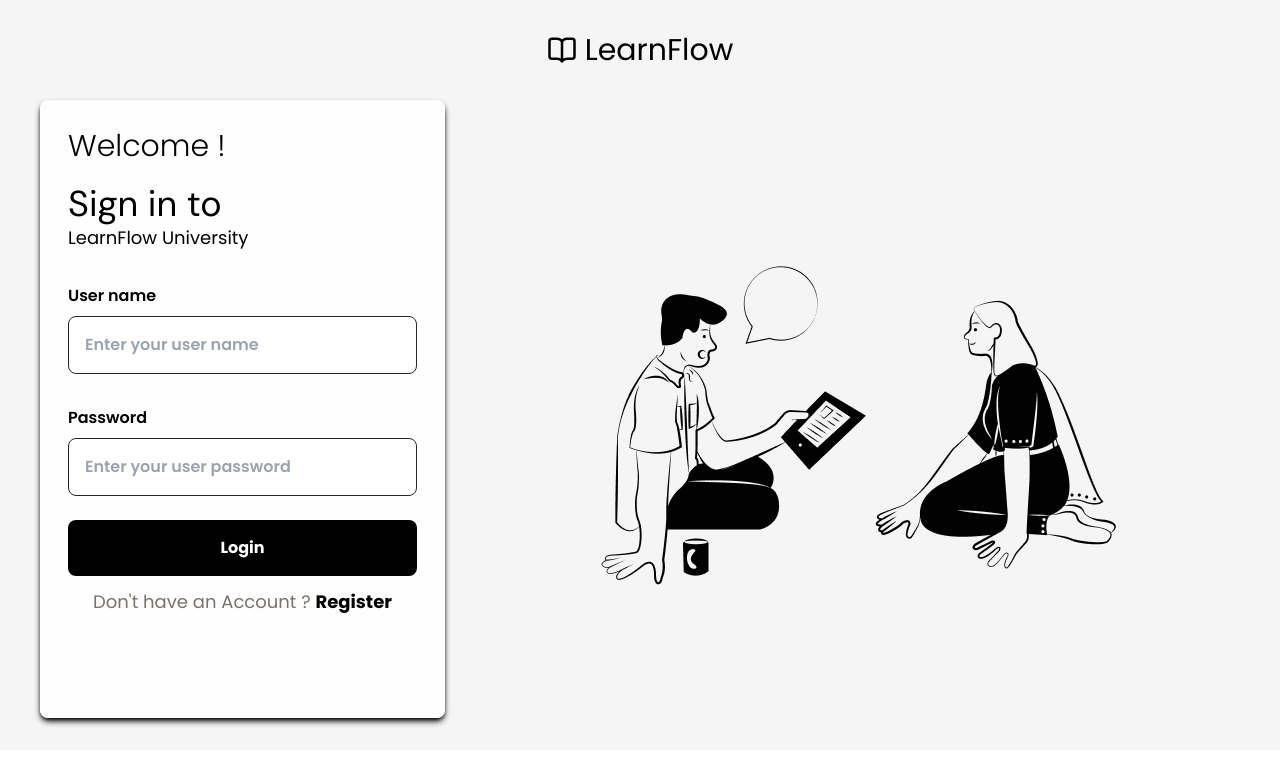
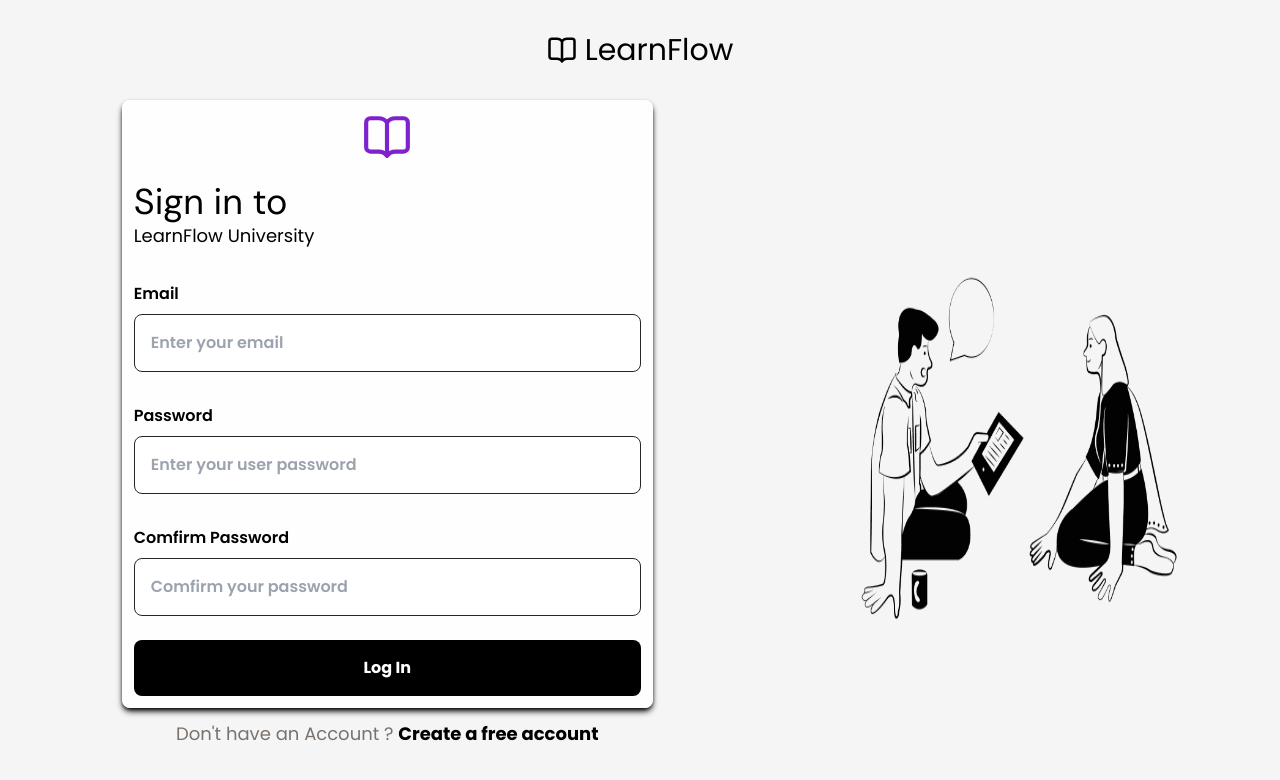
Before and after one commit to Juztice2/LEARNFLOW-MANAGEMENT-SYSTEM, a React (Vite) app: page /signin in a window 1280 px wide. Shown: the top 780 px of the page. Built offline with nearby package versions, Linux system fonts and the light colour scheme.

Commit message:
make the signin & signup feuture

```diff
--- a/package.json
+++ b/package.json
@@ -10,6 +10,7 @@
     "preview": "vite preview"
   },
   "dependencies": {
+    "firebase": "^12.15.0",
     "lucide-react": "^1.21.0",
     "react": "^19.2.6",
     "react-dom": "^19.2.6",
--- a/src/components/App.jsx
+++ b/src/components/App.jsx
@@ -1,5 +1,5 @@
 import React from "react"
-import { BrowserRouter, Routes, Route } from "react-router-dom";
+import { BrowserRouter, Routes, Route, Link } from "react-router-dom";
 import Home from "./home"
 import Signup from "./signup";
 import Signin from "./signin";
--- a/src/components/signin.jsx
+++ b/src/components/signin.jsx
@@ -1,35 +1,75 @@
 import { Link, NavLink } from "react-router-dom";
+import {auth} from "../firebase.js"
+import { signInWithEmailAndPassword } from "firebase/auth";
 import smallteam from "../assets/assets_learn_flow/small-team.png"
 import { BookOpen } from "lucide-react";
-export default function Signin(){
+import { useState } from "react";
+
+ function Signin (){
+
+   const [user, setUser] = useState("");
+  const [email, setEmail] = useState("");
+  const [password, setPassword] = useState("");
+  const [msg, setMsg] = useState("");
+  const [loading, setLoading] = useState("");
+
+ const handleSubmit = async (e) => {
+  e.preventDefault();
+  setLoading(true);
+  setMsg('');
+  try{
+    await signInWithEmailAndPassword(auth, email, password);
+    setMsg('Login successful! You are now signed login')
+  }catch (err){
+setMsg('err.message');
+  }finally {
+    setLoading(false)
+  }
+ }
   return(
    <div className="overflow-hidden bg-[#F5F5F5]">
        <div className="flex gap-2 justify-self-center items-center mt-8 mb-8">
     <BookOpen size={30} />
    <Link to="/" className="font-poppins text-3xl   hover:text-slate-400 cursor-pointer active:text-slate-50">LearnFlow</Link>
    </div>
-   <div className=" md:flex px-10">
-    <form className="bg-white/95 rounded-lg p-7 shadow-md shadow-black justify-self-center w-[70%] mb-8 lg:w-[80%]">
-   <h2 className="text-3xl font-poppins font-light">Welcome !</h2>
+   <div className="m-2 md:flex">
+    <div className=" mb-8 lg:w-[70%]">
+    <form onSubmit={handleSubmit} className="bg-white/95 rounded-lg p-3  shadow-md shadow-black justify-self-center w-[70%]">
+   <h2 className=" font-poppins text-purple-700 justify-self-center">< BookOpen size={50}/></h2>
    <h3 className="text-4xl font-dm  mt-5  ">Sign in to</h3>
      <p className="text-lg font-poppins">LearnFlow University</p>
 
    <div className="mt-8 grid gap-2 font-poppins font-semibold">
+   <label for="email">Email</label>
+   <input placeholder="Enter your email" id="email" type="email" value={email} onChange={(e)=> setEmail(e.target.value)}
+    required
+    className="border border-neutral-800 p-4 rounded-lg"></input>
+   </div>
+
+   {/*<div className="mt-8 grid gap-2 font-poppins font-semibold">
    <label for="name">User name</label>
-   <input placeholder="Enter your user name" id="name"  className="border border-neutral-800 p-4 rounded-lg"></input>
+   <input placeholder="Enter your user name" id="name" type="text" value={user} onChange={(e)=> setUser(e.target.value)} required   className="border border-neutral-800 p-4 rounded-lg"></input>
+   </div>*/}
+
+   <div className="mt-8 grid gap-2 font-poppins font-semibold">
+   <label for="password">Password</label>
+   <input placeholder="Enter your user password" id="password" type="password"  value={password} onChange={(e)=> setPassword(e.target.value)} required  className="border border-neutral-800 p-4 rounded-lg"></input>
    </div>
 
    <div className="mt-8 grid gap-2 font-poppins font-semibold">
-   <label for="password">Password</label>
-   <input placeholder="Enter your user password" id="password" className="border border-neutral-800 p-4 rounded-lg"></input>
+   <label for="comfirm-password">Comfirm Password</label>
+   <input placeholder="Comfirm your password" id="comfirm-password" className="border border-neutral-800 p-4 rounded-lg"></input>
    </div>
-   <div>
-   </div>
-   <button className="bg-black text-white p-4 w-full mt-6 rounded-lg font-bold font-poppins hover:bg-slate-400 active:bg-white">Login</button>
-    <p className=" font-poppins justify-self-center mt-3 mb-4 text-lg text-stone-500 ">Don't have an Account ? <Link to="/signup" className="text-black font-bold hover:cursor-pointer">Register</Link></p>
+   <button disabled={loading} type="submit" className="bg-black text-white p-4 w-full mt-6 rounded-lg font-bold font-poppins hover:bg-slate-400 active:bg-white">
+    {loading ? "..." : 'Log In'}
+    </button>
    </form>
-    <img src={smallteam} className="hidden md:block"/>
+   {msg && <p className="font-poppins p-2 bg-green-400 text-white mt-3 justify-self-center rounded-md">{msg}</p>}
+    <p className=" font-poppins justify-self-center mt-3 mb-4 text-lg text-stone-500 ">Don't have an Account ? <Link to="/signup" className="text-black font-bold hover:cursor-pointer">Create a free account</Link></p>
+    </div>
+   <img src={smallteam} className="hidden md:block w-[40%]"/>
    </div>
    </div>
   )
 }
+export default Signin
--- a/src/components/signup.jsx
+++ b/src/components/signup.jsx
@@ -1,43 +1,75 @@
 import { Link, NavLink } from "react-router-dom";
+import {auth} from "../firebase.js"
+import { createUserWithEmailAndPassword } from "firebase/auth";
 import smallteam from "../assets/assets_learn_flow/small-team.png"
 import { BookOpen } from "lucide-react";
-export default function Signup (){
+import { useState } from "react";
+
+ function Signup (){
+
+   const [user, setUser] = useState("");
+  const [email, setEmail] = useState("");
+  const [password, setPassword] = useState("");
+  const [msg, setMsg] = useState("");
+  const [loading, setLoading] = useState("");
+
+ const handleSubmit = async (e) => {
+  e.preventDefault();
+  setLoading(true);
+  setMsg('');
+  try{
+    await createUserWithEmailAndPassword(auth, email, password);
+    setMsg('Account created! You are now signed up')
+  }catch (err){
+setMsg('err.message');
+  }finally {
+    setLoading(false)
+  }
+ }
   return(
    <div className="overflow-hidden bg-[#F5F5F5]">
        <div className="flex gap-2 justify-self-center items-center mt-8 mb-8">
     <BookOpen size={30} />
    <Link to="/" className="font-poppins text-3xl   hover:text-slate-400 cursor-pointer active:text-slate-50">LearnFlow</Link>
    </div>
-   <div className=" md:flex px-10">
-    <form className="bg-white/95 rounded-lg p-7 shadow-md shadow-black justify-self-center w-[70%] mb-8 lg:w-[60%]">
-   <h2 className="text-3xl font-poppins font-light">Welcome !</h2>
+   <div className="m-2 md:flex">
+    <div className=" mb-8 lg:w-[70%]">
+    <form onSubmit={handleSubmit} className="bg-white/95 rounded-lg p-3  shadow-md shadow-black justify-self-center w-[70%]">
+   <h2 className=" font-poppins text-purple-700 justify-self-center">< BookOpen size={50}/></h2>
    <h3 className="text-4xl font-dm  mt-5  ">Sign up to</h3>
      <p className="text-lg font-poppins">LearnFlow University</p>
 
    <div className="mt-8 grid gap-2 font-poppins font-semibold">
    <label for="email">Email</label>
-   <input placeholder="Enter your email" id="email" className="border border-neutral-800 p-4 rounded-lg"></input>
+   <input placeholder="Enter your email" id="email" type="email" value={email} onChange={(e)=> setEmail(e.target.value)}
+    required
+    className="border border-neutral-800 p-4 rounded-lg"></input>
    </div>
 
-   <div className="mt-8 grid gap-2 font-poppins font-semibold">
+   {/*<div className="mt-8 grid gap-2 font-poppins font-semibold">
    <label for="name">User name</label>
-   <input placeholder="Enter your user name" id="name"  className="border border-neutral-800 p-4 rounded-lg"></input>
-   </div>
+   <input placeholder="Enter your user name" id="name" type="text" value={user} onChange={(e)=> setUser(e.target.value)} required   className="border border-neutral-800 p-4 rounded-lg"></input>
+   </div>*/}
 
    <div className="mt-8 grid gap-2 font-poppins font-semibold">
    <label for="password">Password</label>
-   <input placeholder="Enter your user password" id="password" className="border border-neutral-800 p-4 rounded-lg"></input>
+   <input placeholder="Enter your user password" id="password" type="password"  value={password} onChange={(e)=> setPassword(e.target.value)} required  className="border border-neutral-800 p-4 rounded-lg"></input>
    </div>
 
    <div className="mt-8 grid gap-2 font-poppins font-semibold">
    <label for="comfirm-password">Comfirm Password</label>
    <input placeholder="Comfirm your password" id="comfirm-password" className="border border-neutral-800 p-4 rounded-lg"></input>
    </div>
-   <button className="bg-black text-white p-4 w-full mt-6 rounded-lg font-bold font-poppins hover:bg-slate-400 active:bg-white">Register</button>
+   <button disabled={loading} type="submit" className="bg-black text-white p-4 w-full mt-6 rounded-lg font-bold font-poppins hover:bg-slate-400 active:bg-white">
+    {loading ? "..." : 'Create your free Account'}
+    </button>
+   </form>
+   {msg && <p className="font-poppins p-2 bg-green-400 text-white mt-3 justify-self-center rounded-md">{msg}</p>}
     <p className=" font-poppins justify-self-center mt-3 mb-4 text-lg text-stone-500 ">Already have an Account ? <Link to="/signin" className="text-black font-bold hover:cursor-pointer">Login</Link></p>
-   </form>
-   <img src={smallteam} className="hidden md:block"/>
+    </div>
+   <img src={smallteam} className="hidden md:block w-[40%]"/>
    </div>
    </div>
   )
 }
+export default Signup
```
Also changed, not shown: 1 other file (tests, documents, lock files or other folders).
